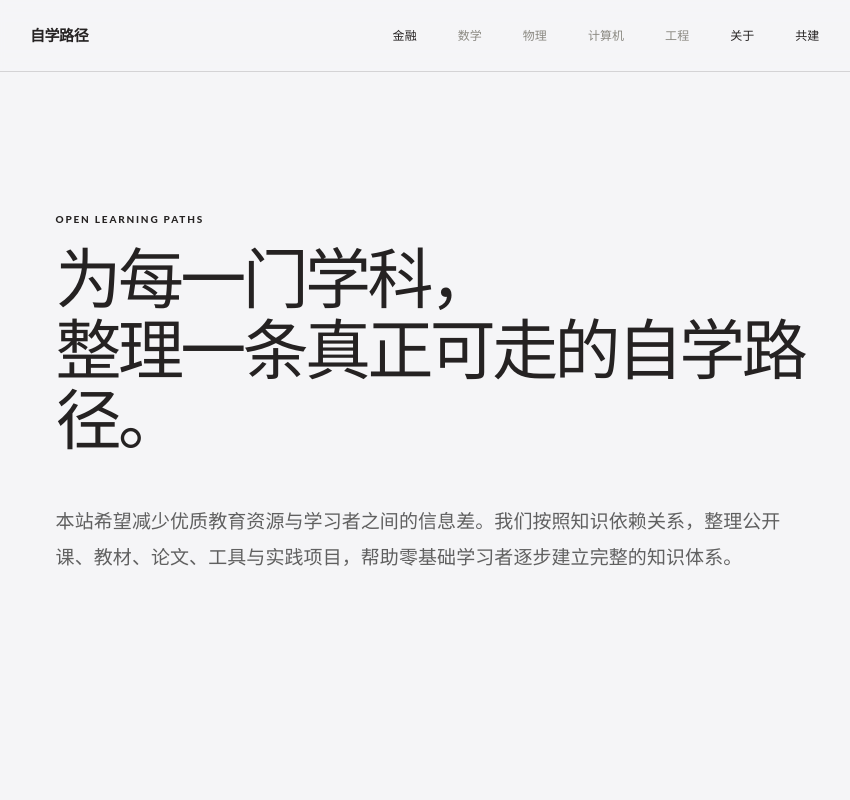
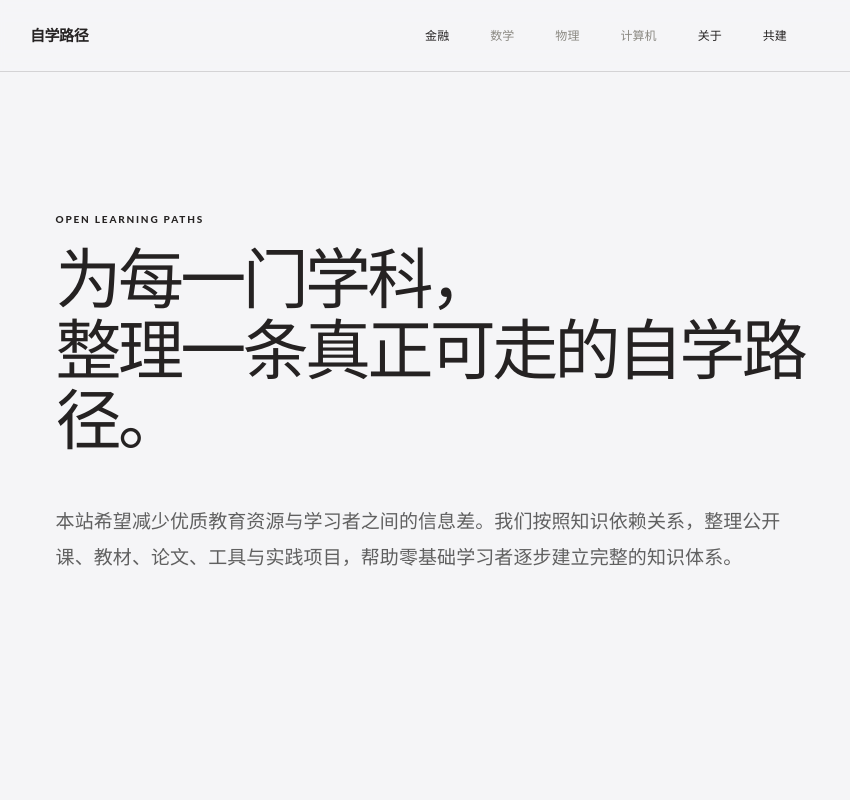
Before and after one commit to ming1024yue/finance-self-taught, a React (Vite) app: page / in a window 1280 px wide. Shown: the top 800 px of the page, without its empty margins (34-884 px from the left). Built offline with nearby package versions, Linux system fonts and the light colour scheme.

Commit message:
Remove engineering subject navigation

```diff
--- a/src/PlatformHome.tsx
+++ b/src/PlatformHome.tsx
@@ -1,7 +1,7 @@
 const base=import.meta.env.BASE_URL;
 const subjects=[
  {name:"金融",href:`${base}finance/`,active:true},
- {name:"数学"},{name:"物理"},{name:"计算机"},{name:"工程"}
+ {name:"数学"},{name:"物理"},{name:"计算机"}
 ];
 
 export default function PlatformHome(){return <div className="platform"><header className="platform-header"><a className="platform-brand" href={base} aria-label="自学路径首页"><b>自学路径</b></a><nav className="platform-nav" aria-label="学科导航">{subjects.map(subject=>subject.active?<a href={subject.href} key={subject.name}>{subject.name}</a>:<span key={subject.name} title="正在筹备中" aria-disabled="true">{subject.name}<small>筹备中</small></span>)}<a href="#about">关于</a><a href="https://github.com/ming1024yue/finance-self-taught/issues" target="_blank" rel="noreferrer">共建</a></nav></header><main className="platform-main"><section className="platform-hero"><small>OPEN LEARNING PATHS</small><h1>为每一门学科，<br/>整理一条真正可走的自学路径。</h1><p>本站希望减少优质教育资源与学习者之间的信息差。我们按照知识依赖关系，整理公开课、教材、论文、工具与实践项目，帮助零基础学习者逐步建立完整的知识体系。</p></section><section id="about" className="platform-about"><h2>我们如何整理内容</h2><div><p><b>路径优先</b><br/>先说明学习顺序与前置要求，再推荐资源。</p><p><b>公开可得</b><br/>优先选择大学公开课、开放教材和原始资料。</p><p><b>能够实践</b><br/>不止于观看课程，最终要形成习题、报告、代码或项目。</p></div></section></main></div>}
```
